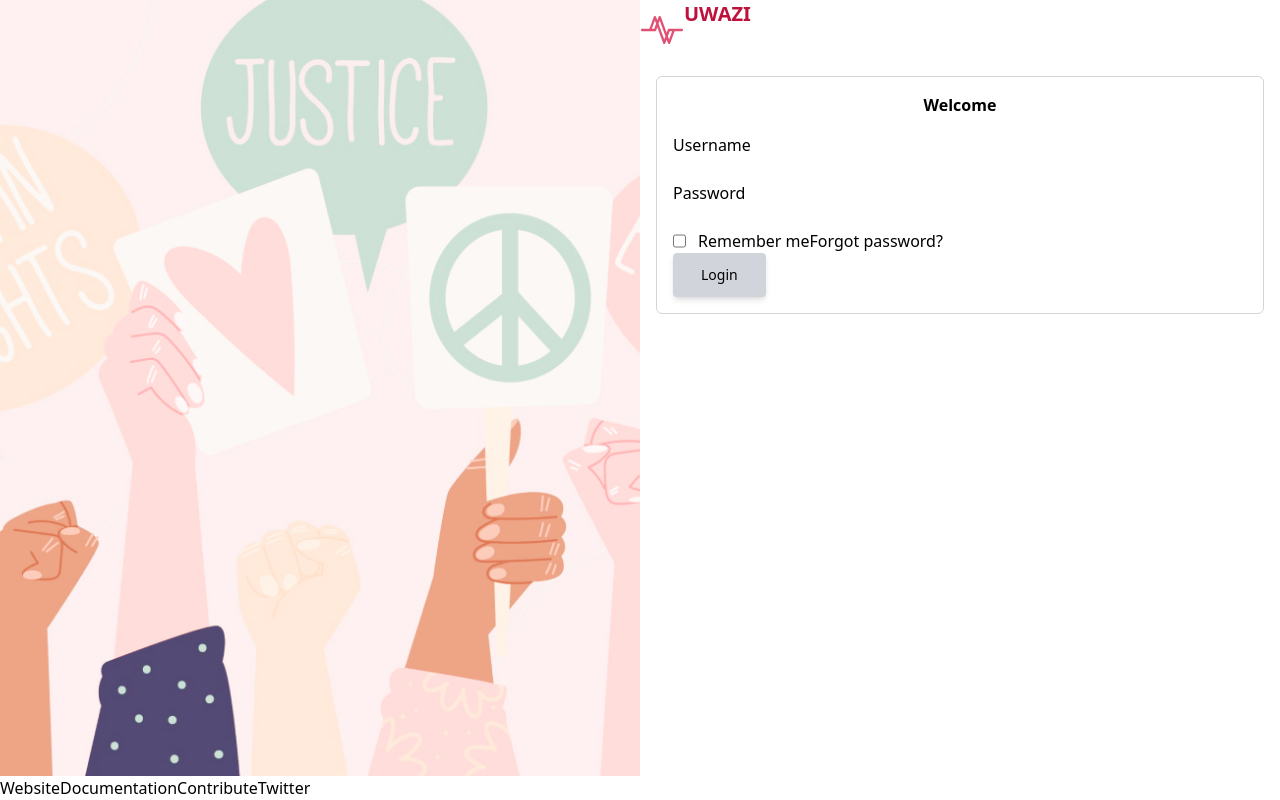
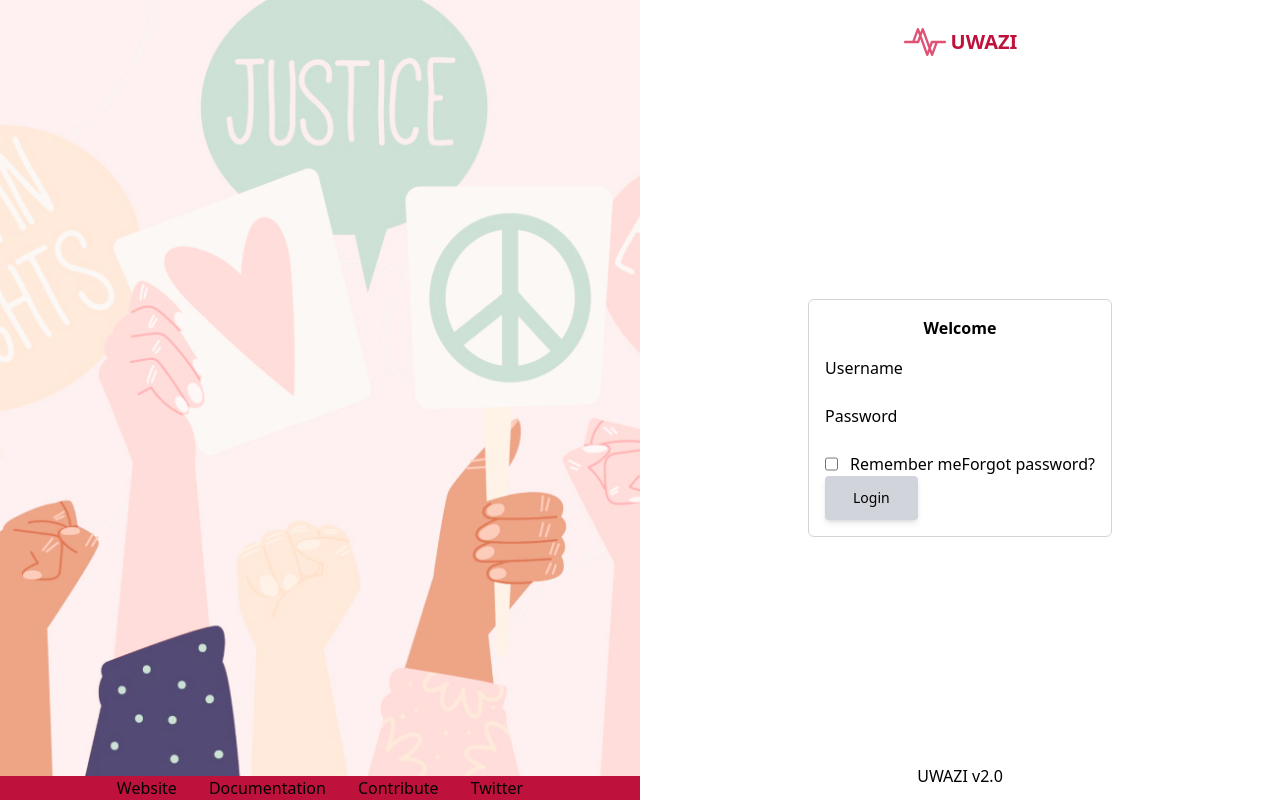
Before and after one commit to huridocs/uwazi-client, a Next.js app: page /login in a window 1280 px wide. Built offline with nearby package versions, Linux system fonts and the light colour scheme.

Commit message:
more styles

```diff
--- a/src/pages/login.tsx
+++ b/src/pages/login.tsx
@@ -51,29 +51,44 @@ const Login: NextPage = () => {
               objectFit="cover"
             />
           </div>
-          <div className="">
-            <Link target="_blank" href="https://uwazi.io/">
+          <div className="links bg-rose-700 flex justify-center gap-8">
+            <Link className="text-white underline my-3" target="_blank" href="https://uwazi.io/">
               Website
             </Link>
-            <Link target="_blank" href="https://uwazi.readthedocs.io">
+            <Link
+              className="text-white underline my-3"
+              target="_blank"
+              href="https://uwazi.readthedocs.io"
+            >
               Documentation
             </Link>
-            <Link target="_blank" href="https://github.com/huridocs">
+            <Link
+              className="text-white underline my-3"
+              target="_blank"
+              href="https://github.com/huridocs"
+            >
               Contribute
             </Link>
-            <Link target="_blank" href="https://twitter.com/HURIDOCS">
+            <Link
+              className="text-white underline my-3"
+              target="_blank"
+              href="https://twitter.com/HURIDOCS"
+            >
               Twitter
             </Link>
           </div>
         </div>
-        <div className="form w-1/2">
-          <div className="title flex">
+        <div className="forms-container flex flex-col w-full md:w-1/2 my-3">
+          <div className="title flex justify-center items-center gap-1">
             <Image src="/uwazi-icon.svg" alt="UWAZI logo" height="60px" width="44px" />
             <h1 className="text-xl font-bold text-rose-700">UWAZI</h1>
           </div>
-          <div className="fields flex flex-col p-4 m-4 bg-white border rounded-md border-neutral-300 hover:border-neutral-500 hover:shadow-md">
+          <div className="forms flex flex-col grow items-center justify-center">
             {!recoveringPassword && (
-              <form onSubmit={handleSubmit(onSubmitLogin)}>
+              <form
+                onSubmit={handleSubmit(onSubmitLogin)}
+                className="p-4 m-4 bg-white border rounded-md border-neutral-300 hover:border-neutral-500 hover:shadow-md"
+              >
                 <>
                   <h2 className="mb-4 font-bold text-center">Welcome</h2>
                   <label htmlFor="username" className="username flex flex-col">
@@ -120,7 +135,10 @@ const Login: NextPage = () => {
               </form>
             )}
             {recoveringPassword && !recoveredPassword && (
-              <form onSubmit={handleSubmit(onSubmitRecovery)}>
+              <form
+                onSubmit={handleSubmit(onSubmitRecovery)}
+                className="p-4 m-4 bg-white border rounded-md border-neutral-300 hover:border-neutral-500 hover:shadow-md"
+              >
                 <label htmlFor="email" className="email flex flex-col">
                   Email
                   <input
@@ -142,7 +160,7 @@ const Login: NextPage = () => {
               </form>
             )}
             {recoveredPassword && (
-              <>
+              <div className="p-4 m-4 bg-white border rounded-md border-neutral-300 hover:border-neutral-500 hover:shadow-md">
                 <p>Check your email for password recover</p>
                 <button
                   type="button"
@@ -153,9 +171,10 @@ const Login: NextPage = () => {
                 >
                   Go back to Login
                 </button>
-              </>
+              </div>
             )}
           </div>
+          <p className="text-center">UWAZI v2.0</p>
         </div>
       </div>
     </section>
```
